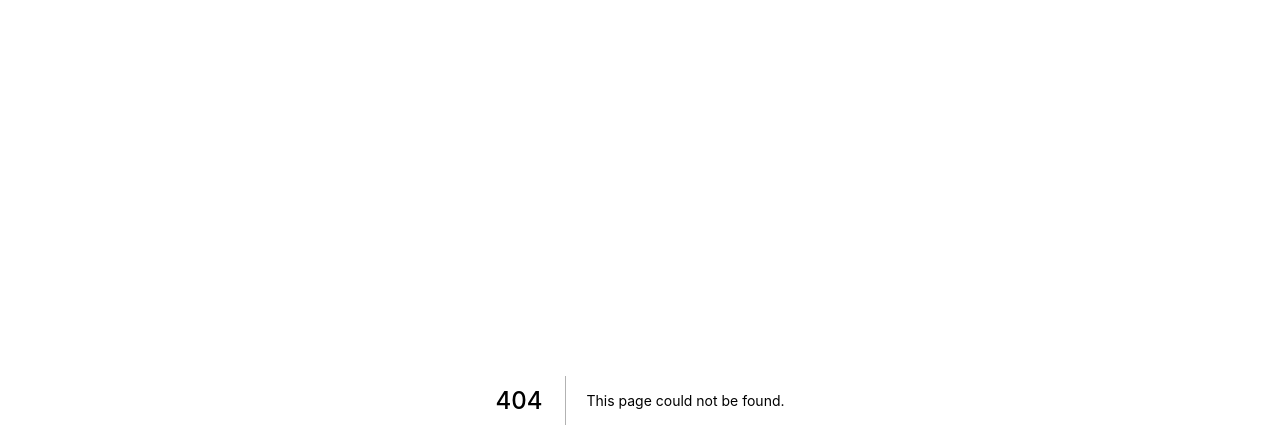
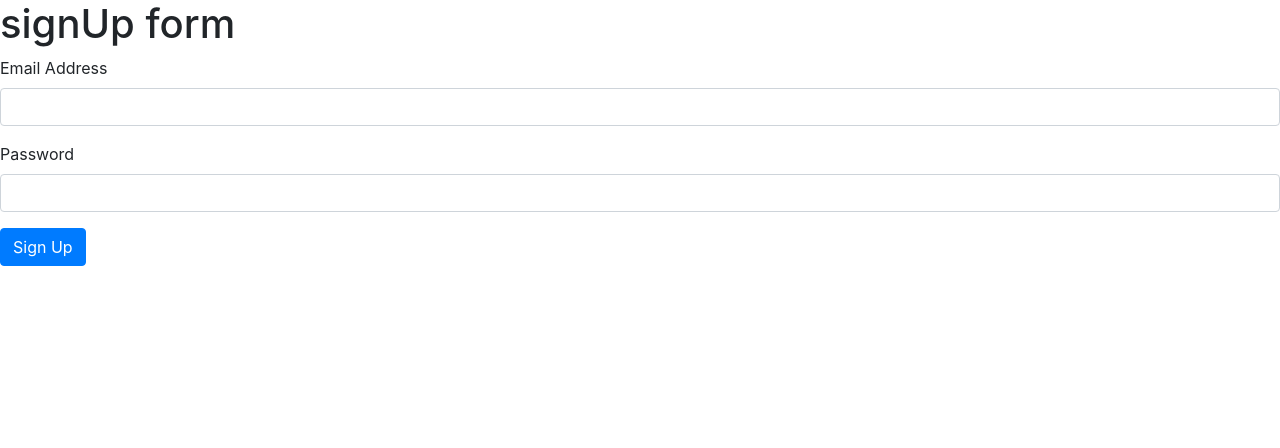
Before and after one commit to IcedMonk/Microservices-with-Node-JS-and-React, a Next.js app in the folder client/: page /auth/signup in a window 1280 px wide. Before the commit this address had no page. Shown: the top 448 px of the page. Built offline with nearby package versions, Linux system fonts and the light colour scheme.

Commit message:
basic signup form, need useRequest hook for ease

```diff
--- a/client/package.json
+++ b/client/package.json
@@ -8,6 +8,8 @@
     "start": "next start"
   },
   "dependencies": {
+    "axios": "^0.21.1",
+    "bootstrap": "^4.6.0",
     "next": "10.0.7",
     "react": "17.0.1",
     "react-dom": "17.0.1"
--- a/client/pages/_app.js
+++ b/client/pages/_app.js
@@ -1,4 +1,5 @@
 import '../styles/globals.css'
+import 'bootstrap/dist/css/bootstrap.css';
 
 function MyApp({ Component, pageProps }) {
   return <Component {...pageProps} />
--- /dev/null
+++ b/client/pages/auth/signup.jsx
@@ -0,0 +1,58 @@
+import { useState } from "react";
+import axios from "axios";
+
+export default () => {
+  const [email, setEmail] = useState("");
+  const [password, setPassword] = useState("");
+  const [errors, setErrors] = useState([]);
+
+  const onSubmit = async (event) => {
+    event.preventDefault();
+
+    try {
+      const response = await axios.post("/api/users/signup", {
+        email,
+        password,
+      });
+
+      console.log(response.data);
+    } catch (err) {
+      setErrors(err.response.data.errors);
+    }
+  };
+
+  return (
+    <form onSubmit={onSubmit}>
+      <h1>signUp form</h1>
+      <div className="form-group">
+        <label>Email Address</label>
+        <input
+          value={email}
+          onChange={(e) => setEmail(e.target.value)}
+          className="form-control"
+        />
+      </div>
+      <div className="form-group">
+        <label>Password</label>
+        <input
+          value={password}
+          onChange={(e) => setPassword(e.target.value)}
+          className="form-control"
+        />
+      </div>
+
+      {errors.length > 0 && (
+        <div className="alert alert-danger">
+          <h4>Oops...</h4>
+          <ul className="my-0">
+            {errors.map((err) => (
+              <li key={err.message}>err.message</li>
+            ))}
+          </ul>
+        </div>
+      )}
+
+      <button className="btn btn-primary">Sign Up</button>
+    </form>
+  );
+};
```
Also changed, not shown: 1 other file (tests, documents, lock files or other folders).
